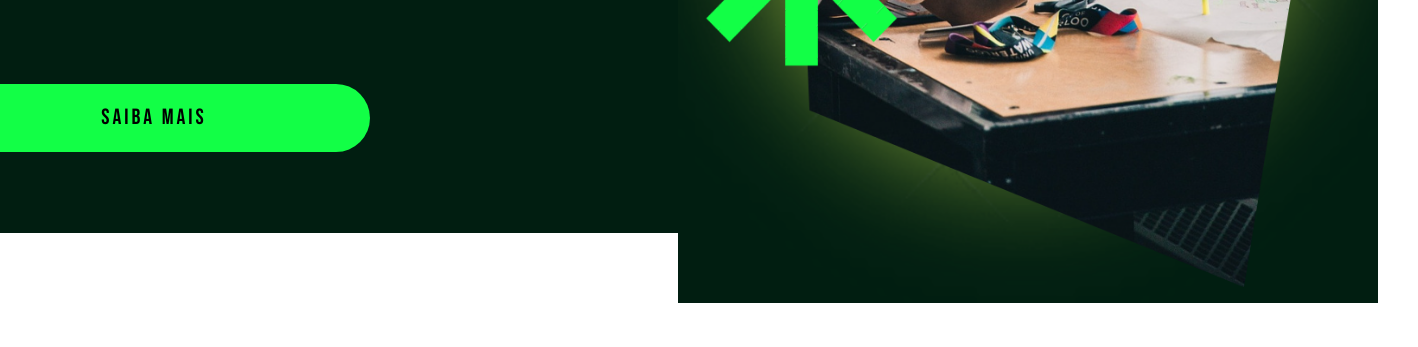
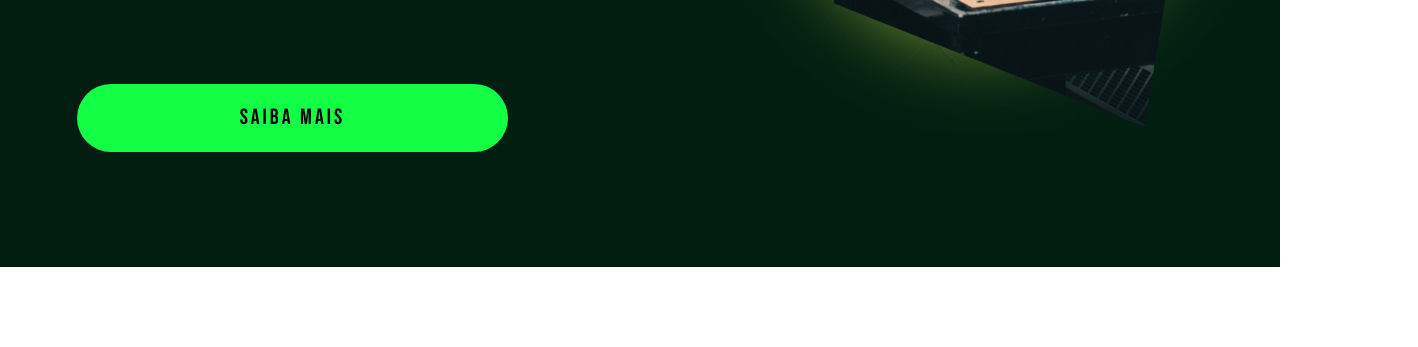
Before and after one commit to devcarolzita/album-formatura-34, a website: page src/index.html in a window 1280 px wide. Shown: the part 567-914 px from the top of the page, 1418 px wide, since content can reach past the window. After the commit the page ends 834 px from the top, so only its background shows below. Drawn offline with Linux system fonts and the light colour scheme.

Commit message:
Working with responsivity

```diff
--- a/src/style.css
+++ b/src/style.css
@@ -1,14 +1,17 @@
 * {
   margin: 0;
   padding: 0;
+  box-sizing: border-box;
 }
 
 .first-screen {
   display: flex;
   justify-content: center;
   background-color: #011e11;
-  width: 100vw;
-  height: 100vh;
+  background-size: contain;
+  background-repeat: repeat;
+  min-width: 100vw;
+  min-height: 100vh;
   color: white;
 }
 
@@ -40,6 +43,7 @@
   border: none;
   margin-left: 76.8px;
   margin-top: 100px;
+  margin-bottom: 100px;
   font-size: 22px;
   font-family: "Bebas Neue", sans-serif;
   letter-spacing: 3px;
@@ -51,4 +55,13 @@
   height: 830px;
   padding: 40px;
   size: 500px;
+  max-width: 100%;
+  max-height: 100%;
+  object-fit: contain;
 }
+
+@media only screen and (orientation: portrait) and (max-width: 1321px) {
+  .right-container img {
+    display: none;
+  }
+}
```
